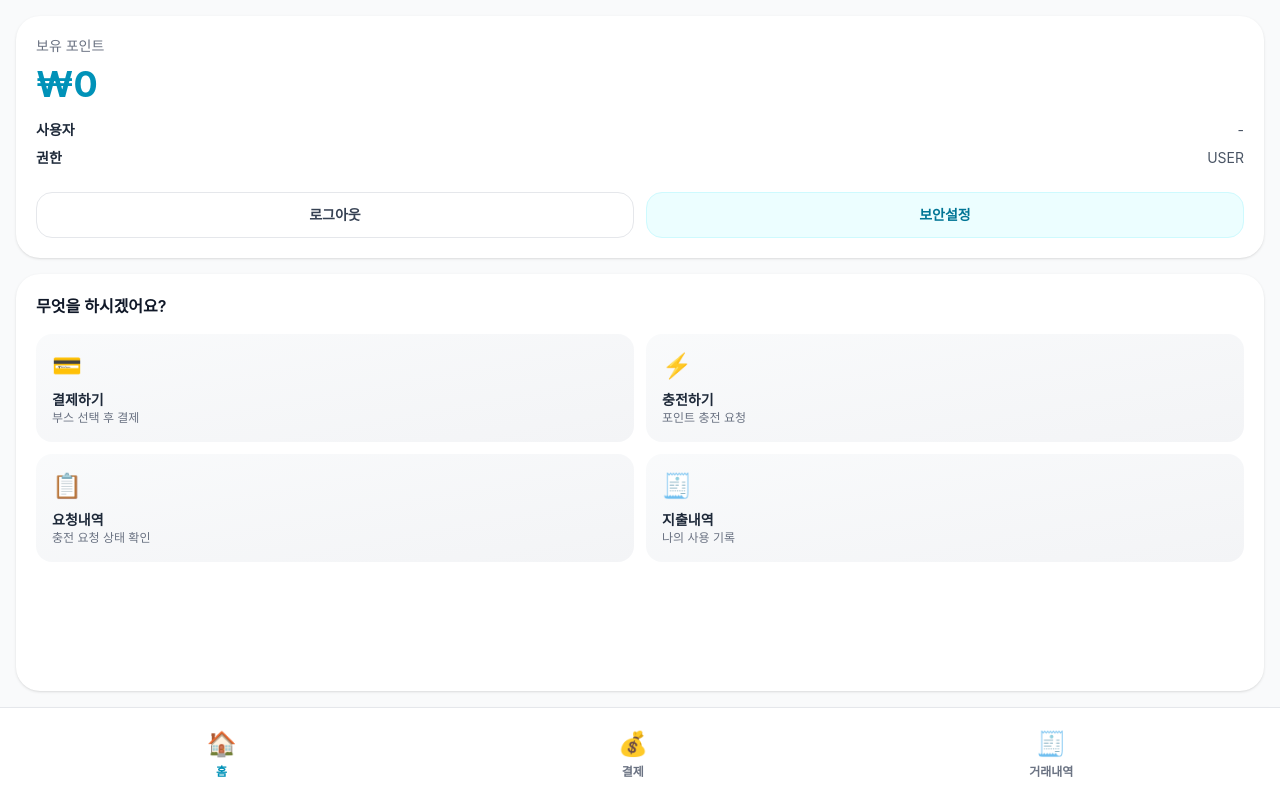
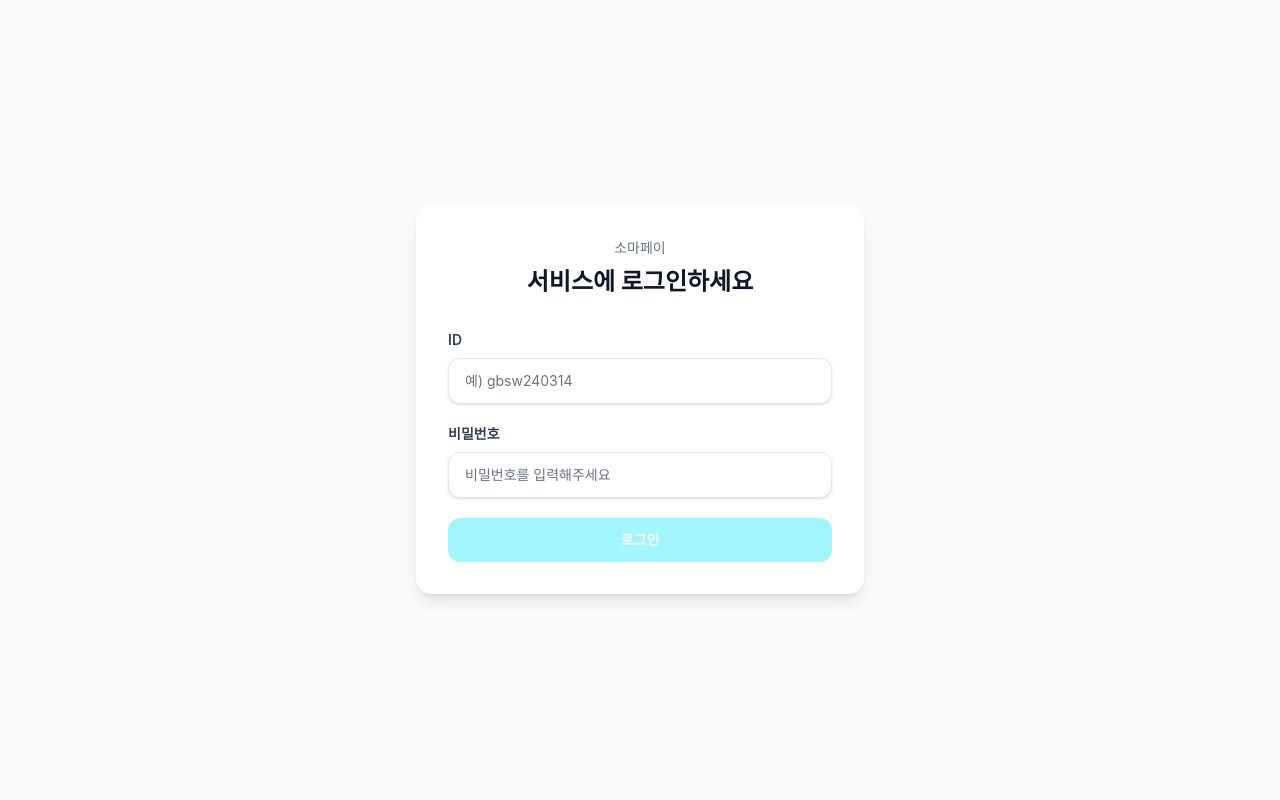
Before and after one commit to yjm080821/somapay-frontend, a SvelteKit app: page / in a window 1280 px wide. Built offline with nearby package versions, Linux system fonts and the light colour scheme.

Commit message:
feat: ChargeScreen에 토스뱅크 계좌 정보 추가 및 ProductManagementScreen의 부스 데이터 정제 로직 개선

```diff
--- a/src/lib/components/screens/ChargeScreen.svelte
+++ b/src/lib/components/screens/ChargeScreen.svelte
@@ -55,7 +55,11 @@
 		</div>
 
 		<div class="rounded-3xl bg-cyan-50 p-4 text-sm text-cyan-700">
-			<p>관리자가 승인하면 포인트가 충전됩니다. 진행 상황은 요청 내역에서 확인할 수 있어요.</p>
+			<p>
+				관리자가 승인하면 포인트가 충전됩니다.<br/>
+				진행 상황은 요청 내역에서 확인할 수 있어요.<br/>
+				<b>토스뱅크 1002-2531-2071 양지민</b>
+			</p>
 		</div>
 
 		{#if localError}
--- a/src/lib/components/screens/ProductManagementScreen.svelte
+++ b/src/lib/components/screens/ProductManagementScreen.svelte
@@ -61,10 +61,9 @@
 		)
 	);
 	$: boothLookup = new Map(
-		(booths || []).map((booth) => [
-			normalizeId(booth.id ?? booth.boothId ?? booth.booth_id),
-			booth
-		])
+		(booths || [])
+			.map((booth) => [normalizeId(booth.id ?? booth.boothId ?? booth.booth_id), booth])
+			.filter(([id]) => id !== null)
 	);
 
 	function updateForm(field, value) {
--- a/src/routes/+page.svelte
+++ b/src/routes/+page.svelte
@@ -94,6 +94,65 @@
 		}
 	}
 
+	function normalizeNumericId(value) {
+		if (value === undefined || value === null || value === '') {
+			return null;
+		}
+		const numberValue = Number(value);
+		return Number.isNaN(numberValue) ? null : numberValue;
+	}
+
+	function normalizeBoothEntry(entry) {
+		if (!entry) return null;
+		const boothNode = entry.booth ?? entry.data ?? entry;
+		const ownerNode =
+			entry.owner ??
+			entry.user ??
+			entry.manager ??
+			entry.host ??
+			entry.boothOwner ??
+			entry.booth?.owner ??
+			entry.booth?.user ??
+			boothNode?.owner ??
+			boothNode?.user ??
+			entry.edges?.user ??
+			entry.edges?.owner ??
+			null;
+
+		const id =
+			normalizeNumericId(
+				boothNode?.id ??
+					entry.id ??
+					boothNode?.boothId ??
+					entry.boothId ??
+					boothNode?.booth_id ??
+					entry.booth_id
+			) ?? null;
+
+		const userId =
+			normalizeNumericId(
+				entry.userId ??
+					entry.user_id ??
+					boothNode?.userId ??
+					boothNode?.user_id ??
+					entry.managerId ??
+					entry.manager_id ??
+					ownerNode?.id
+			) ?? null;
+
+		const name =
+			boothNode?.name ?? entry.name ?? boothNode?.boothName ?? entry.boothName ?? `부스 ${id ?? ''}`;
+
+		return {
+			...boothNode,
+			id,
+			name,
+			userId,
+			owner: ownerNode ?? null,
+			raw: entry
+		};
+	}
+
 	function getTxTimestamp(tx) {
 		return (
 			tx?.timestamp ||
@@ -171,6 +230,10 @@
 					booth?.userId ??
 					booth?.user_id ??
 					booth?.user?.id ??
+					booth?.owner?.id ??
+					booth?.raw?.userId ??
+					booth?.raw?.user_id ??
+					booth?.raw?.user?.id ??
 					booth?.edges?.user?.id ??
 					null;
 				const normalizedOwner =
@@ -330,12 +393,28 @@
 		menuError = '';
 		try {
 			const boothList = await api.listBooths();
-			booths = boothList;
+			const boothArray = Array.isArray(boothList)
+				? boothList
+				: Array.isArray(boothList?.content)
+					? boothList.content
+					: Array.isArray(boothList?.items)
+						? boothList.items
+						: Array.isArray(boothList?.data)
+							? boothList.data
+							: Array.isArray(boothList?.booths)
+								? boothList.booths
+								: Array.isArray(boothList?.results)
+									? boothList.results
+									: [];
+			const normalizedBooths = boothArray
+				.map((booth) => normalizeBoothEntry(booth))
+				.filter((booth) => booth && booth.id !== null);
+			booths = normalizedBooths;
 
 			const aggregated = [];
 			const boothErrors = [];
 
-			for (const booth of boothList) {
+			for (const booth of normalizedBooths) {
 				try {
 					const boothProducts = await api.listProductsByBooth(booth.id);
 					const normalized = (boothProducts || []).map((product) => ({
@@ -791,7 +870,12 @@
 </script>
 
 {#if !loggedIn}
-
+	<LoginScreen on:login={handleLogin} {loginPending} error={loginError} />
+{:else if !appReady}
+	<div class="flex min-h-screen items-center justify-center bg-gray-50">
+		<p class="rounded-xl bg-white px-6 py-3 text-sm text-gray-600 shadow">데이터 불러오는 중...</p>
+	</div>
+{:else}
 	<main class="flex h-screen flex-col bg-gray-50">
 		{#if globalError}
 			<div class="bg-red-50 px-4 py-2 text-center text-sm text-red-600">{globalError}</div>
```
